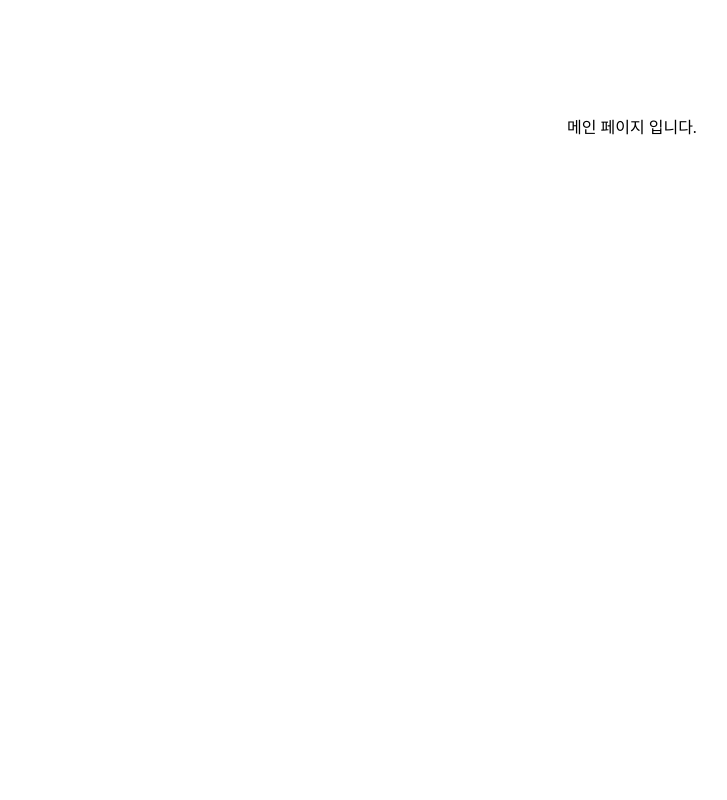
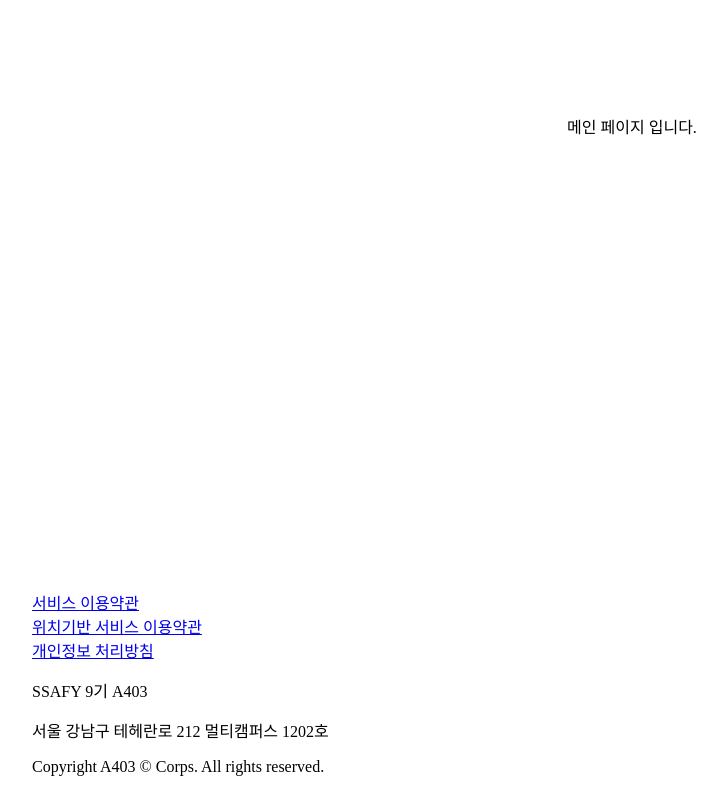
Before and after one commit to juan-jung/anafine, a Next.js app in the folder frontend/: page / in a window 1280 px wide. Shown: the part 346-1146 px from the top of the page, without its empty margins (8-735 px from the left). Before the commit the page ends 944 px from the top, so only its background shows below. Built offline with nearby package versions, Linux system fonts and the light colour scheme.

Commit message:
Feat : organism footer 생성

```diff
--- /dev/null
+++ b/frontend/src/components/Organisms/Footer/Footer.module.css
@@ -0,0 +1,11 @@
+/* Footer.module.css */
+.footer {
+  display: flex;
+}
+
+.footer-link a {
+  display: block;
+  margin-bottom: 8px;
+  color: inherit;
+  text-decoration: none;
+}
--- a/frontend/src/components/Organisms/Footer/Footer.tsx
+++ b/frontend/src/components/Organisms/Footer/Footer.tsx
@@ -0,0 +1,33 @@
+import React from "react";
+import styles from "./Footer.module.css";
+import Link from "next/link";
+
+//푸터
+const Footer: React.FC = () => {
+  return (
+    <footer className={styles.footer}>
+      <div className="footer">
+        <div className="footer-link">
+          <Link href="/">
+            <a>서비스 이용약관</a>
+          </Link>
+        </div>
+        <div className="footer-link">
+          <Link href="/">
+            <a>위치기반 서비스 이용약관</a>
+          </Link>
+        </div>
+        <div className="footer-link">
+          <Link href="/">
+            <a>개인정보 처리방침</a>
+          </Link>
+        </div>
+        <p>SSAFY 9기 A403</p>
+        <p>서울 강남구 테헤란로 212 멀티캠퍼스 1202호</p>
+        <p>Copyright A403 &copy; Corps. All rights reserved.</p>
+      </div>
+    </footer>
+  );
+};
+
+export default Footer;
--- a/frontend/src/pages/index.tsx
+++ b/frontend/src/pages/index.tsx
@@ -1,8 +1,8 @@
 // 메인 페이지
 import type { NextPage } from "next";
-import { Main } from "next/document";
 import Head from "next/head";
 import styles from "../styles/Home.module.css";
+import Footer from "components/Organisms/Footer/Footer";
 
 const MainPage: NextPage = () => {
   return (
@@ -15,6 +15,7 @@ const MainPage: NextPage = () => {
       <main className={styles.main}>
         <p>메인 페이지 입니다.</p>
       </main>
+      <Footer />
     </div>
   );
 };
```
